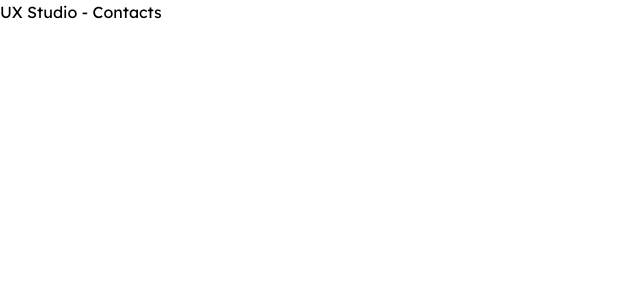
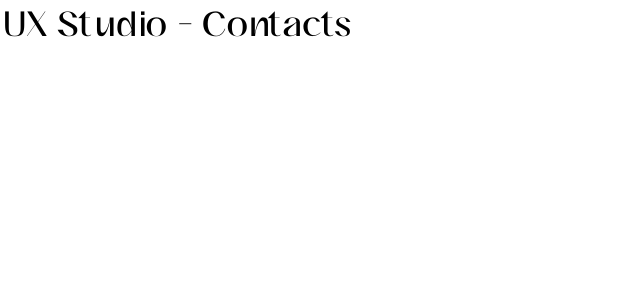
Before and after one commit to nemethricsi/ux-studio-contacts-app, a Next.js app: page / in a window 1280 px wide. Shown: the top 300 px of the page, without its empty margins (0-640 px from the left). Built offline with nearby package versions, Linux system fonts and the light colour scheme.

Commit message:
add glysa local font

```diff
--- a/app/layout.tsx
+++ b/app/layout.tsx
@@ -1,6 +1,12 @@
 import type { Metadata } from 'next';
 import { Lexend_Deca } from 'next/font/google';
+import localFont from 'next/font/local';
 import './globals.css';
+
+export const glysa = localFont({
+  src: './glysa-webfont.woff2',
+  display: 'swap',
+});
 
 const lexendDeca = Lexend_Deca({ subsets: ['latin'] });
 
--- a/app/page.tsx
+++ b/app/page.tsx
@@ -1,3 +1,9 @@
+import { glysa } from '@/app/layout';
+
 export default function Home() {
-  return <h1>UX Studio - Contacts</h1>;
+  return (
+    <h1 className={`${glysa.className} text-[32px] antialiased`}>
+      UX Studio - Contacts
+    </h1>
+  );
 }
```
Also changed, not shown: app/glysa-webfont.woff2 (added).
